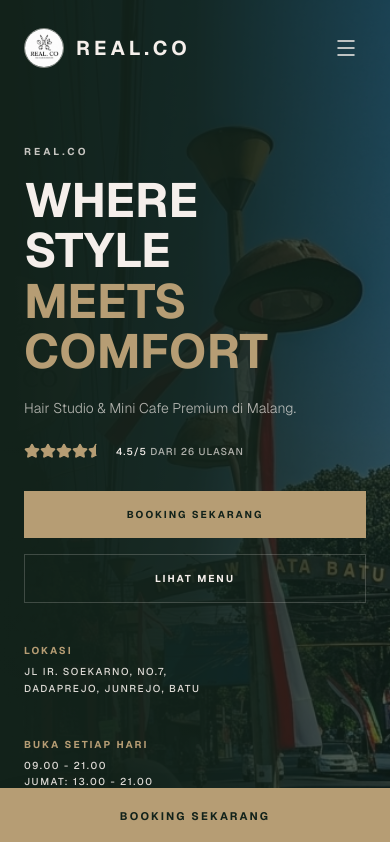
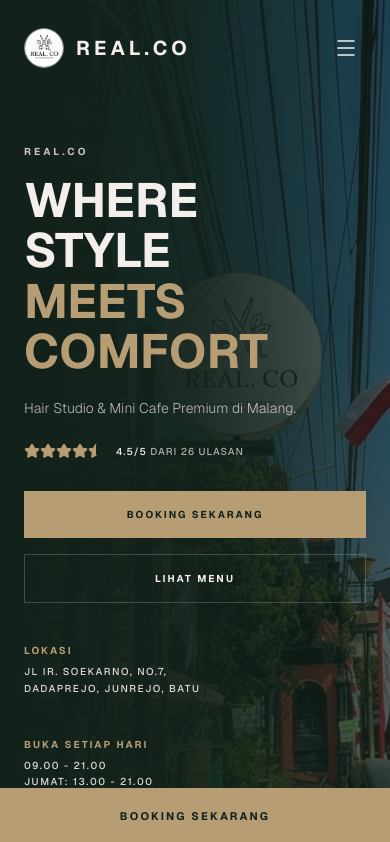
Before and after one commit to yusronbernardoo/realco-website, a Next.js app: page / in a window 390 px wide. Shown: the top 842 px of the page. Built offline with nearby package versions, Linux system fonts and the light colour scheme.

Commit message:
Adjust hero banner object-position for mobile view to show logo

```diff
--- a/src/app/page.tsx
+++ b/src/app/page.tsx
@@ -83,8 +83,9 @@ export default function Home() {
             src="/images/hero-banner-hd-wide.jpg"
             alt="REAL.CO Barber and Cafe experience"
             fill
-            className="object-cover object-center"
+            className="object-cover object-[30%_center] lg:object-center"
             priority
+            quality={90}
           />
         </div>
       </section>
```
